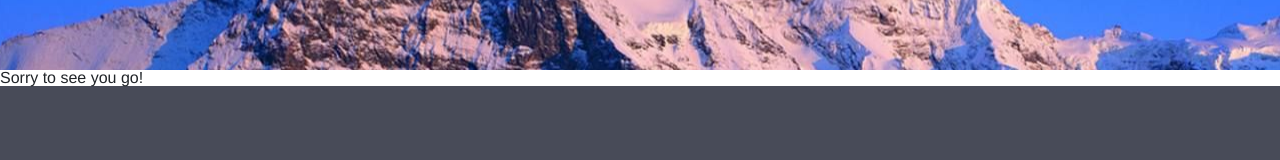
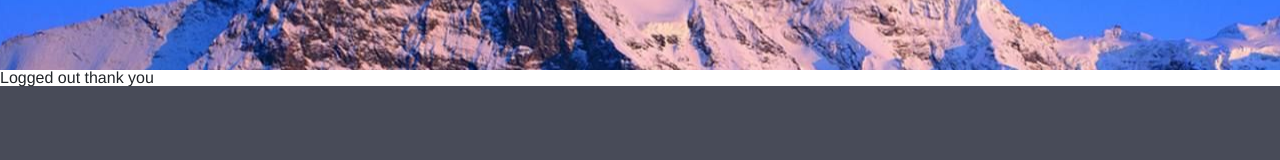
Before and after one commit to tkwok/client, a React (Create React App) app: page /signout in a window 1280 px wide. Shown: the part 223-383 px from the top of the page. Built offline with nearby package versions, Linux system fonts and the light colour scheme; a web font is replaced by a local one.

Commit message:
minor styling modification

```diff
--- a/src/components/auth/Signout.js
+++ b/src/components/auth/Signout.js
@@ -14,7 +14,7 @@ class Signout extends Component {
         return (
             <Container fluid>
                 <Hero />
-                <div>Sorry to see you go!</div>
+                <div>Logged out thank you</div>
             </Container>
         );
     }
--- a/src/components/views/ShowImage.js
+++ b/src/components/views/ShowImage.js
@@ -81,7 +81,6 @@ class ShowImage extends Component {
 
 
 const floating = {
-
     backgroundColor: '#ffffa5',
     padding: 20,
     border: '1px solid #000',
```
Also changed, not shown: src/components/auth/Signin.js (+5 -5 lines).
